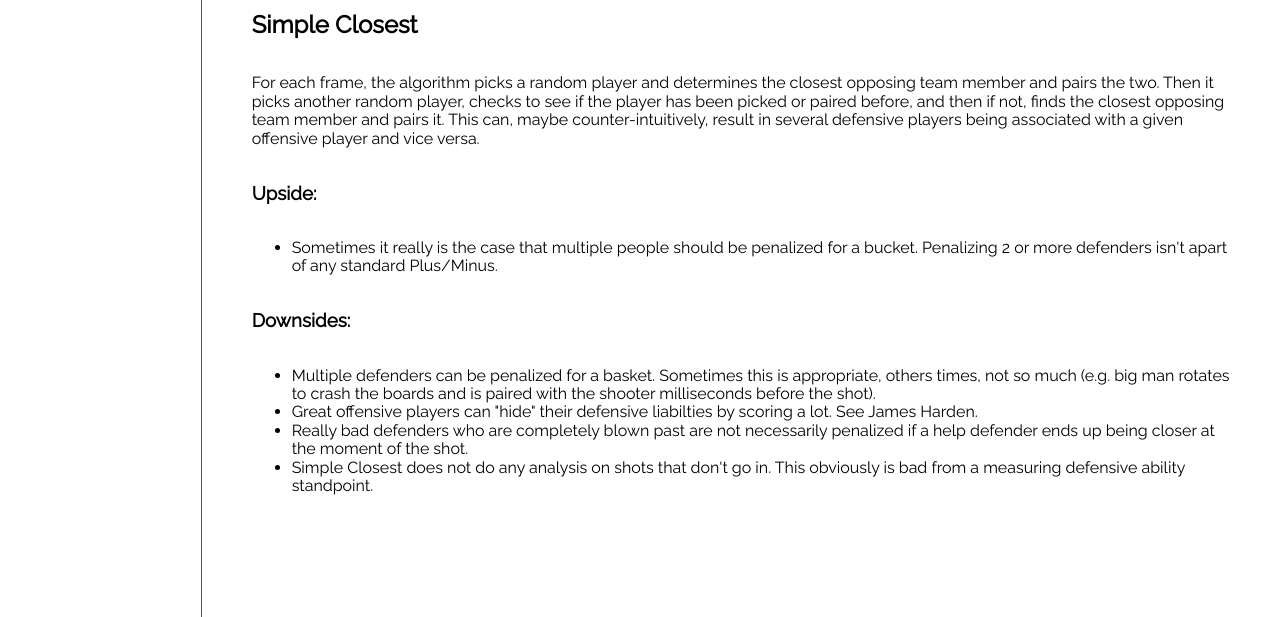
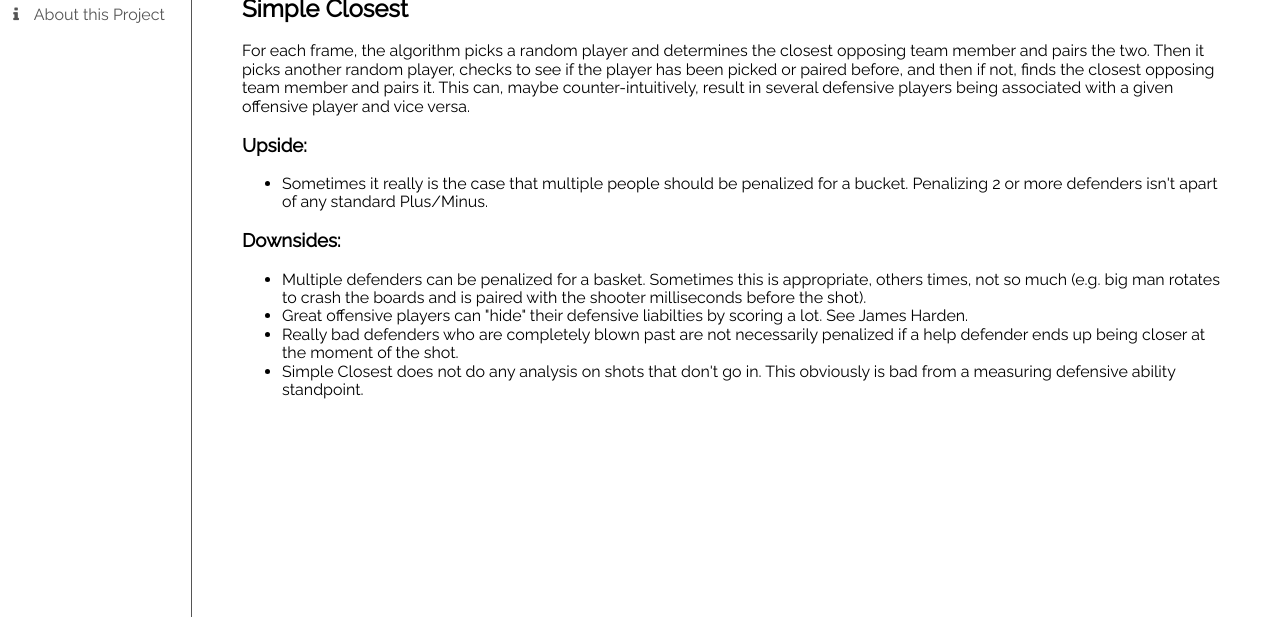
Before and after one commit to kingfisher13/Spatial-Defensive-Statistics, a website: page About/index.html in a window 1280 px wide. Shown: the part 183-800 px from the top of the page. Drawn offline with nearby package versions, Linux system fonts and the light colour scheme.

Commit message:
Abstract site-wide layout out to a separate css file

```diff
--- /dev/null
+++ b/About/css/about.css
@@ -0,0 +1,7 @@
+/*-------------------------
+- About page CSS rules
+-------------------------*/
+
+.main-wrapper {
+  flex-basis: 0;
+}
--- a/About/css/layout.css
+++ /dev/null
@@ -1,14 +0,0 @@
-/*-------------------------
-- About page Layout CSS rules
--------------------------*/
-
-nav {
-  float: left;
-}
-
-.main-wrapper {
-  box-sizing: border-box;
-  display: flex;
-  flex-direction: column;
-  padding: 50px;
-}
--- a/About/index.html
+++ b/About/index.html
@@ -13,13 +13,15 @@
     <link rel="stylesheet" href="../css/default.css" />
     <link rel="stylesheet" href="../css/utils.css" />
     <link rel="stylesheet" href="../css/general.css" />
+    <link rel="stylesheet" href="../css/site-layout.css" />
     <link rel="stylesheet" href="../css/nav.css" />
     <link rel="stylesheet" href="../css/fontello.css" />
-    <link rel="stylesheet" href="css/layout.css" />
+    <link rel="stylesheet" href="css/about.css" />
     <!-- endbuild -->
   </head>
 
   <body>
+    <div class="layout-wrapper">
       <nav>
         <h1 class="nav--title">Spatial Defensive<br />Statistics</h1>
         <p><a class="nav--link"  href="../index.html"><i class="icon icon-th-list"></i>Tables</a></p>
@@ -43,6 +45,7 @@
           <li>Simple Closest does not do any analysis on shots that don't go in. This obviously is bad from a measuring defensive ability standpoint.</li>
         </ul>
       </div>
+  </div>
 
   <!-- build:js js/{{site}}.js -->
   <script src="../bower_components/jquery/dist/jquery.js"></script>
--- a/Visualization/css/layout.css
+++ b/Visualization/css/layout.css
@@ -1,10 +1,6 @@
 /*-------------------------
 - Visualization specific CSS rules
 -------------------------*/
-
-nav {
-  float: left;
-}
 
 .main-wrapper {
   align-items: center;
@@ -56,7 +52,7 @@ svg {
 .btn {
   background-color: #ccc;
   border: none;
-  border-radius: 1px;
+  border-radius: 5px;
   color: #333;
   padding: 5px 10px;
 }
--- a/css/layout.css
+++ b/css/layout.css
@@ -2,16 +2,9 @@
 - Main page Layout CSS rules
 -------------------------*/
 
-nav {
-  float: left;
-}
-
 .main-wrapper {
-  align-items: flex-start;
-  box-sizing: border-box;
   display: flex;
   justify-content: center;
-  padding: 50px;
 }
 
 .stats-table {
--- a/css/nav.css
+++ b/css/nav.css
@@ -5,7 +5,6 @@
 nav {
   border-right: 1px solid #555;
   box-sizing: border-box;
-  height: 100%;
   padding: 5px;
 }
 
--- /dev/null
+++ b/css/site-layout.css
@@ -0,0 +1,20 @@
+/*-------------------------
+- Site Layout CSS rules
+-------------------------*/
+
+.layout-wrapper {
+  display: flex;
+  height: 100%;
+  width: 100%;
+}
+
+nav {
+  height: 100%;
+  width: 15%;
+}
+
+.main-wrapper {
+  box-sizing: border-box;
+  flex-grow: 1;
+  padding: 50px;
+}
```
Also changed, not shown: Visualization/index.html (+3 -0 lines), index.html (+3 -0 lines). Lines whose indentation alone changed are shown as unchanged.
